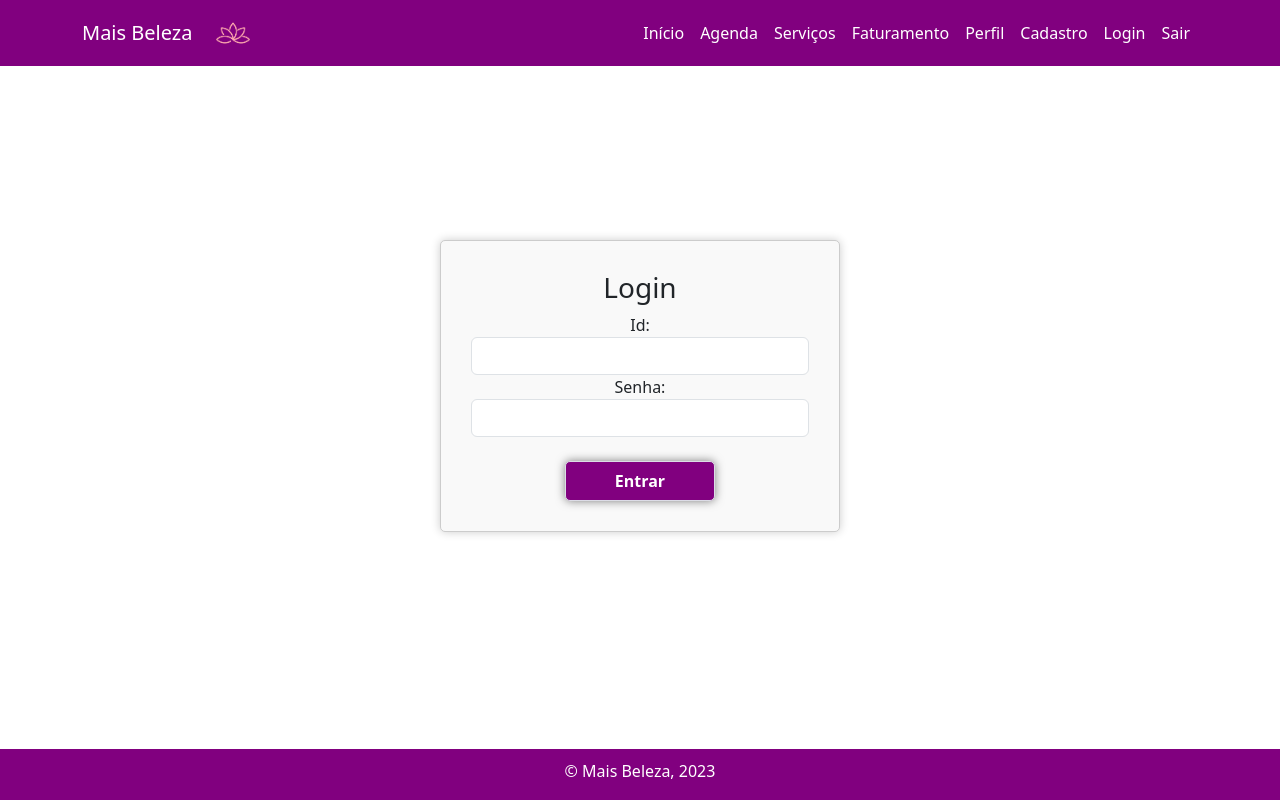
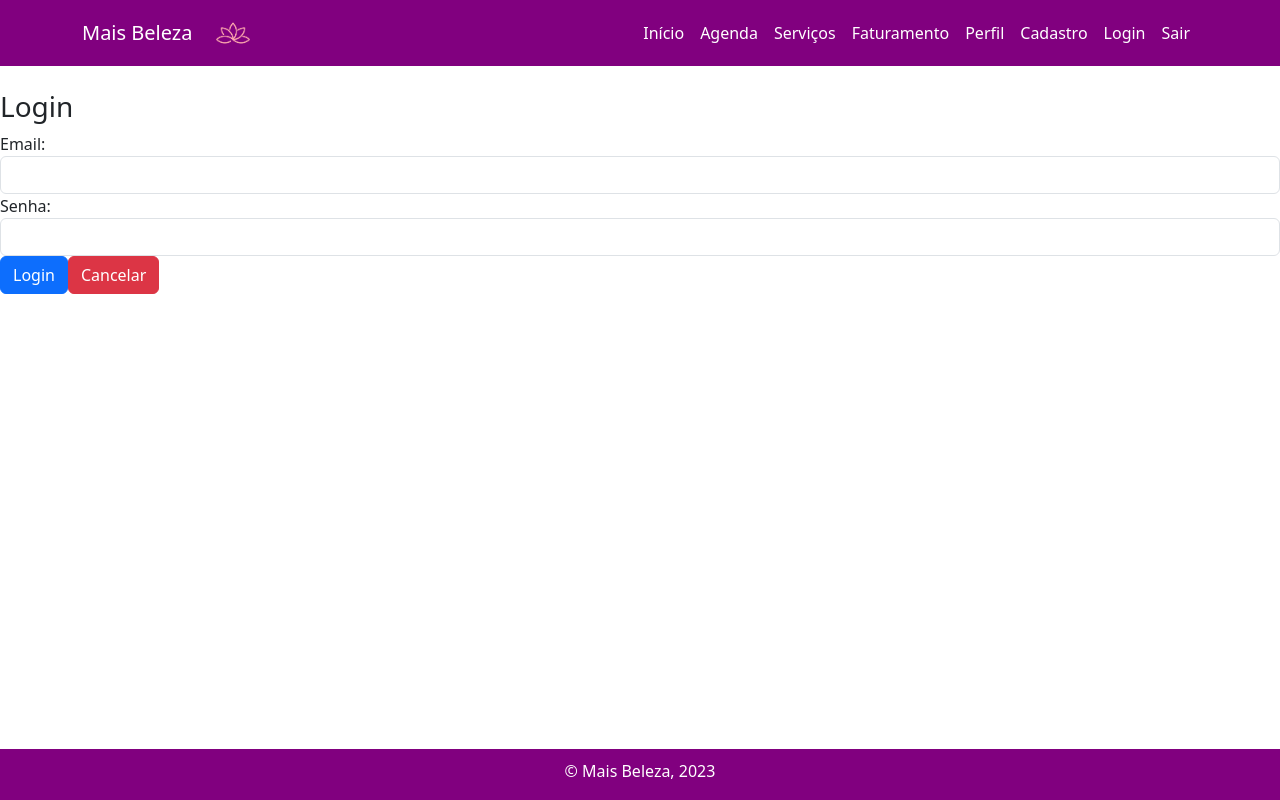
Before and after one commit to ICEI-PUC-Minas-PMV-ADS/pmv-ads-2023-2-e4-proj-dad-t3-maisbeleza, a React (Create React App) app: page /login in a window 1280 px wide. Built offline with nearby package versions, Linux system fonts and the light colour scheme.

Commit message:
mudanças login

```diff
--- a/src/pages/Login.js
+++ b/src/pages/Login.js
@@ -6,10 +6,14 @@ import 'bootstrap/dist/css/bootstrap.min.css';
 import axios from 'axios';
 import { useNavigate } from 'react-router-dom';
 
+
+
 function Login() {
 
+    const [modalLogin, setModalLogin] = useState(false);
+
     const [loginData, setLoginData] = useState({
-    id: '',
+      email: '',
       password: '',
     });
 
@@ -28,7 +32,7 @@ function Login() {
       const loginEndpoint = "https://localhost:7075/api/Meis/authenticate";
 
       const credentials = {
-      id: loginData.id,
+        email: loginData.email,
         password: loginData.password,
       };
 
@@ -50,20 +54,25 @@ function Login() {
 
     const [, setToken] = useState(null);
 
+    const abrirFecharModalLogin = () => {
+      setModalLogin(!modalLogin);
+    };
 
     return (
       <div className="Login">
         <Menu />
         <br />
-      <div className='login-form'>
         <h3>Login</h3>
-        <label>Id: </label>
+
+
+            <div className='form-group'>
+              <label>Email: </label>
               <br />
               <input
                 type='text'
                 className='form-control'
-          name='id'
-          value={loginData.id}
+                name='email'
+                value={loginData.email}
                 onChange={handleLoginChange}
               />
 
@@ -75,13 +84,11 @@ function Login() {
                 name='password'
                 value={loginData.password}
                 onChange={handleLoginChange}
-        /* placeholder="Digite sua senha" */
+              />
+            </div>
 
-        />
-        <br />
-        <button className='btn-login' onClick={() => fazerLogin()}>Entrar</button>
-
-      </div>
+            <button className='btn btn-primary' onClick={() => fazerLogin()}>Login</button>
+            <button className='btn btn-danger' onClick={() => abrirFecharModalLogin()}>Cancelar</button>
 
             <Footer />
       </div>
```
Lines whose indentation alone changed are shown as unchanged.
